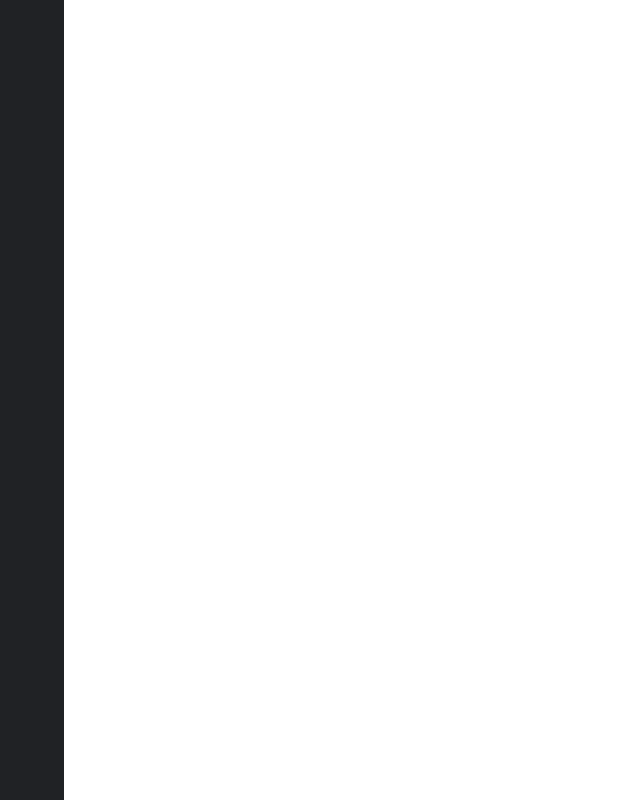
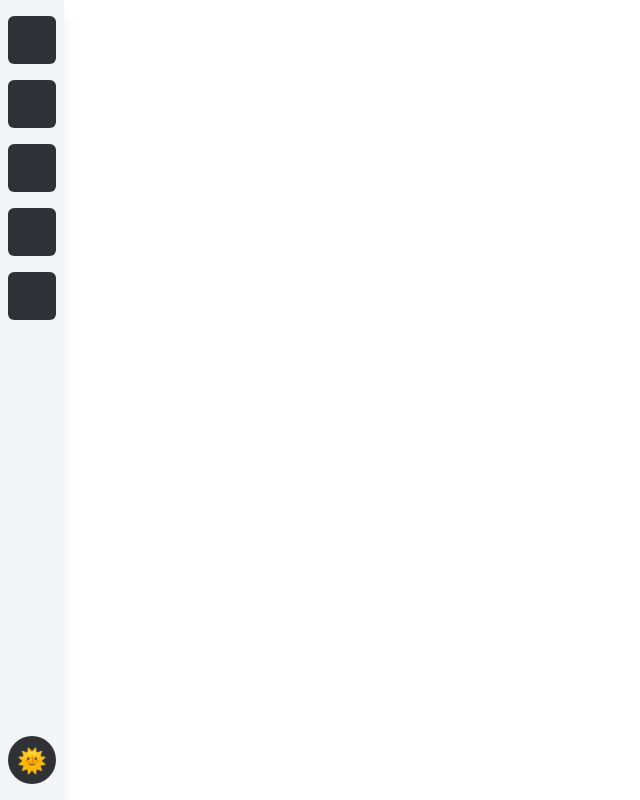
Before and after one commit to changbobbyliu/changbobbyliu.github.io-dev, a React (Vite) app: page / in a window 1280 px wide. Shown: the whole page, without its empty margins (0-640 px from the left). Built offline with nearby package versions, Linux system fonts and the light colour scheme; a small style sheet from the web is missing.

Commit message:
dark mode

```diff
--- a/index.html
+++ b/index.html
@@ -5,7 +5,7 @@
 		<link rel="shortcut icon" href="favicon.ico" type="image/x-icon" />
 		<meta name="viewport" content="width=device-width, initial-scale=1.0" />
 		<!--iconfont.cn-->
-		<link rel="stylesheet" href="//at.alicdn.com/t/c/font_3166866_k6zlp9zljg.css" />
+		<link rel="stylesheet" href="//at.alicdn.com/t/c/font_3166866_1x6z9relqyhj.css" />
 		<title>Chang | Web3 + React Native + NextJS</title>
 	</head>
 	<body>
--- a/src/App.tsx
+++ b/src/App.tsx
@@ -2,7 +2,7 @@ import { SideBar } from "@/ui/sidebar/SideBar";
 
 function App() {
 	return (
-		<div className="App">
+		<div>
 			<SideBar />
 		</div>
 	);
--- /dev/null
+++ b/src/config/constants/index.ts
@@ -0,0 +1,22 @@
+const iconNames = [
+	"icEdit",
+	"icTree",
+	"icLeaf",
+	"icTreeRound",
+	"icEthereum",
+	"icComputerTablet",
+	"icCopyleft",
+	"iciOS",
+	"icAndroid",
+	"icExpand",
+	"icGithub",
+	"icTwitter",
+	"icLinkedin",
+	"icBrowser",
+	"icGameFill",
+	"icDatabase",
+] as const;
+
+export const C = {
+	iconNames,
+};
--- /dev/null
+++ b/src/hooks/useDarkMode.ts
@@ -0,0 +1,39 @@
+import { useMedia } from "./useMedia";
+import { useLocalStorage } from "./useLocalStorage";
+import { useEffect } from "react";
+
+// Hook
+export function useDarkMode() {
+	// Use our useLocalStorage hook to persist state through a page refresh.
+	// Read the recipe for this hook to learn more: usehooks.com/useLocalStorage
+	const [enabledState, setEnabledState] = useLocalStorage<boolean>("dark-mode-enabled");
+	// See if user has set a browser or OS preference for dark mode.
+	// The usePrefersDarkMode hook composes a useMedia hook (see code below).
+	const prefersDarkMode = usePrefersDarkMode();
+	// If enabledState is defined use it, otherwise fallback to prefersDarkMode.
+	// This allows user to override OS level setting on our website.
+	const enabled = typeof enabledState !== "undefined" ? enabledState : prefersDarkMode;
+	// Fire off effect that add/removes dark mode class
+	useEffect(
+		() => {
+			const className = "dark";
+			const element = window.document.body;
+			if (enabled) {
+				element.classList.add(className);
+			} else {
+				element.classList.remove(className);
+			}
+		},
+		[enabled] // Only re-call effect when value changes
+	);
+	// Return enabled state and setter
+	return [enabled, setEnabledState];
+}
+// Compose our useMedia hook to detect dark mode preference.
+// The API for useMedia looks a bit weird, but that's because ...
+// ... it was designed to support multiple media queries and return values.
+// Thanks to hook composition we can hide away that extra complexity!
+// Read the recipe for useMedia to learn more: usehooks.com/useMedia
+function usePrefersDarkMode() {
+	return useMedia(["(prefers-color-scheme: dark)"], [true], false);
+}
--- /dev/null
+++ b/src/hooks/useLocalStorage.ts
@@ -0,0 +1,40 @@
+import { useState } from "react";
+
+// Hook
+export function useLocalStorage<T>(key: string, initialValue?: T) {
+	// State to store our value
+	// Pass initial state function to useState so logic is only executed once
+	const [storedValue, setStoredValue] = useState<T>(() => {
+		if (typeof window === "undefined") {
+			return initialValue;
+		}
+		try {
+			// Get from local storage by key
+			const item = window.localStorage.getItem(key);
+			// Parse stored json or if none return initialValue
+			return item ? JSON.parse(item) : initialValue;
+		} catch (error) {
+			// If error also return initialValue
+			console.log(error);
+			return initialValue;
+		}
+	});
+	// Return a wrapped version of useState's setter function that ...
+	// ... persists the new value to localStorage.
+	const setValue = (value: T) => {
+		try {
+			// Allow value to be a function so we have same API as useState
+			const valueToStore = value instanceof Function ? value(storedValue) : value;
+			// Save state
+			setStoredValue(valueToStore);
+			// Save to local storage
+			if (typeof window !== "undefined") {
+				window.localStorage.setItem(key, JSON.stringify(valueToStore));
+			}
+		} catch (error) {
+			// A more advanced implementation would handle the error case
+			console.log(error);
+		}
+	};
+	return [storedValue, setValue];
+}
--- /dev/null
+++ b/src/hooks/useMedia.ts
@@ -0,0 +1,36 @@
+import { useState, useEffect } from "react";
+
+/**
+ * From: https://usehooks.com/useMedia
+ * @param queries ex: ["(min-width: 1500px)", "(min-width: 1000px)"]
+ * @param values ex: [5,4], 5 for 1500px, 4 for 1000px
+ * @param defaultValue
+ * @returns
+ */
+export function useMedia<T>(queries: string[], values: T[], defaultValue: T) {
+	// Array containing a media query list for each query
+	const mediaQueryLists = queries.map((q) => window.matchMedia(q));
+	// Function that gets value based on matching media query
+	const getValue = () => {
+		// Get index of first media query that matches
+		const index = mediaQueryLists.findIndex((mql) => mql.matches);
+		// Return related value or defaultValue if none
+		return typeof values[index] !== "undefined" ? values[index] : defaultValue;
+	};
+	// State and setter for matched value
+	const [value, setValue] = useState(getValue);
+	useEffect(
+		() => {
+			// Event listener callback
+			// Note: By defining getValue outside of useEffect we ensure that it has ...
+			// ... current values of hook args (as this hook callback is created once on mount).
+			const handler = () => setValue(getValue);
+			// Set a listener for each media query with above handler as callback.
+			mediaQueryLists.forEach((mql) => mql.addListener(handler));
+			// Remove listeners on cleanup
+			return () => mediaQueryLists.forEach((mql) => mql.removeListener(handler));
+		},
+		[] // Empty array ensures effect is only run on mount and unmount
+	);
+	return value;
+}
--- /dev/null
+++ b/src/types/global.d.ts
@@ -0,0 +1,3 @@
+declare namespace NSChangGlobal {
+	type TIconName = typeof import("@/config/constants").C.iconNames[number];
+}
--- a/src/ui/sidebar/SideBar.module.css
+++ b/src/ui/sidebar/SideBar.module.css
@@ -1,3 +1,7 @@
-.nav-item {
-	@apply text-4xl;
+.item-container {
+	@apply relative bg-primary-100 w-12 h-12 flex justify-center items-center rounded-md transition-all cursor-pointer hover:bg-green-700  hover:rounded-xl;
 }
+
+.item-tooltip {
+	@apply absolute left-16 bg-primary-100 rounded-md p-2 min-w-max font-semibold text-sm scale-0 transition-transform origin-left;
+}
--- a/src/ui/sidebar/SideBar.tsx
+++ b/src/ui/sidebar/SideBar.tsx
@@ -1,13 +1,37 @@
+import { useDarkMode } from "@/hooks/useDarkMode";
 import styles from "./SideBar.module.css";
 
 export function SideBar() {
+	const [darkMode, setDarkMode] = useDarkMode();
 	return (
-		<div className="bg-primary text-white fixed top-0 left-0 h-screen flex flex-col w-16">
-			<i className={`iconfont icTreewithered1 ${styles["nav-item"]}`}></i>
-			<i className="iconfont icethereum text-4xl"></i>
-			<i className="iconfont icgame-fill text-4xl"></i>
-			<i className="iconfont database text-4xl"></i>
-			<i className="iconfont icComputertablet text-4xl"></i>
+		<div className="bg-gray-100 dark:bg-primary text-white fixed top-0 left-0 h-screen w-16 flex flex-col items-center py-4 space-y-4 shadow-lg transition-colors">
+			<SideBarItem icon="icTreeRound" tooltip="💡 LANDING" />
+			<SideBarItem icon="icEthereum" tooltip="💡 WEB3" />
+			<SideBarItem icon="icGameFill" tooltip="💡 GAME" />
+			<SideBarItem icon="icDatabase" tooltip="💡 SERVER" />
+			<SideBarItem icon="icComputerTablet" tooltip="💡 MOBILE" />
+			<div className="flex flex-1 flex-col justify-end">
+				<div
+					className="text-2xl rounded-full bg-primary-100 w-12 h-12 flex justify-center items-center hover:brightness-105 cursor-pointer"
+					onClick={() => {
+						if (typeof setDarkMode === "boolean") {
+						} else {
+							setDarkMode(!darkMode);
+						}
+					}}
+				>
+					<span>{darkMode ? "🌛" : "🌞"}</span>
+				</div>
+			</div>
 		</div>
 	);
 }
+
+function SideBarItem({ icon, tooltip }: { icon: NSChangGlobal.TIconName; tooltip: string }) {
+	return (
+		<div className={`${styles["item-container"]} group`}>
+			<i className={`iconfont ${icon} text-4xl`}></i>
+			<span className={`${styles["item-tooltip"]} group-hover:scale-100`}>{tooltip}</span>
+		</div>
+	);
+}
--- a/tailwind.config.cjs
+++ b/tailwind.config.cjs
@@ -1,6 +1,7 @@
 /** @type {import('tailwindcss').Config} */
 module.exports = {
 	content: ["./index.html", "./src/**/*.{js,ts,jsx,tsx}"],
+	darkMode: "class",
 	theme: {
 		extend: {
 			colors: {
```
